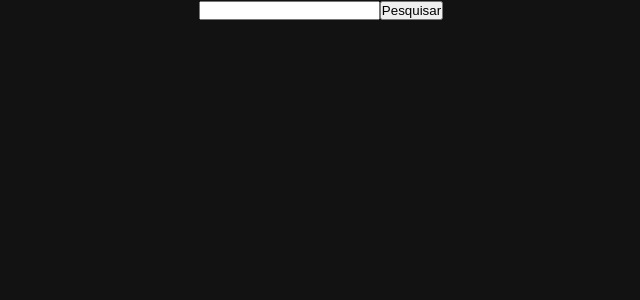
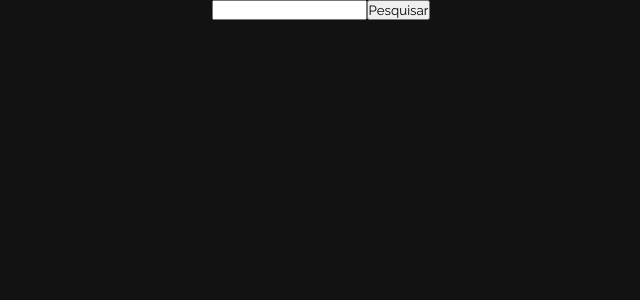
Before and after one commit to ericksvaguilar/github-profiles, a React (Create React App) app: page / in a window 1280 px wide. Shown: the top 300 px of the page, without its empty margins (319-959 px from the left). Built offline with nearby package versions, Linux system fonts and the light colour scheme.

Commit message:
feat: add links and inputs font inheritence

```diff
--- a/src/styles/index.css
+++ b/src/styles/index.css
@@ -24,3 +24,8 @@ h5,
 h6 {
   font-weight: 500;
 }
+
+a,
+input {
+  font-family: inherit;
+}
```
